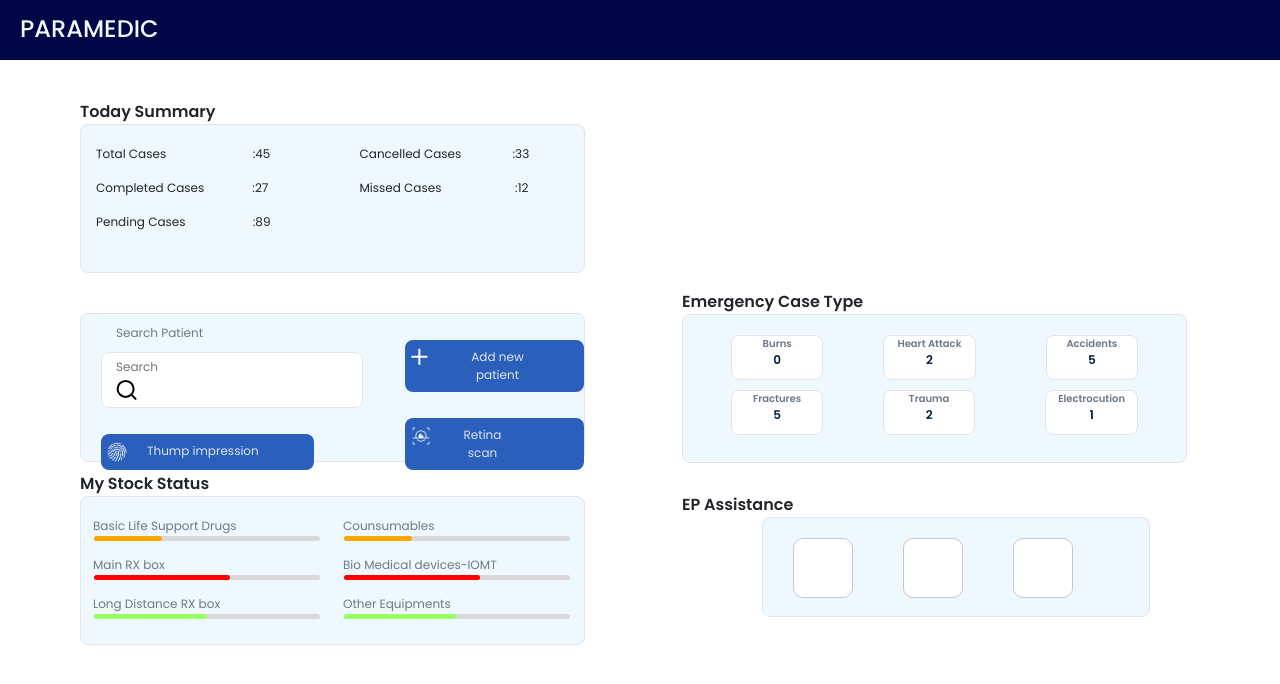
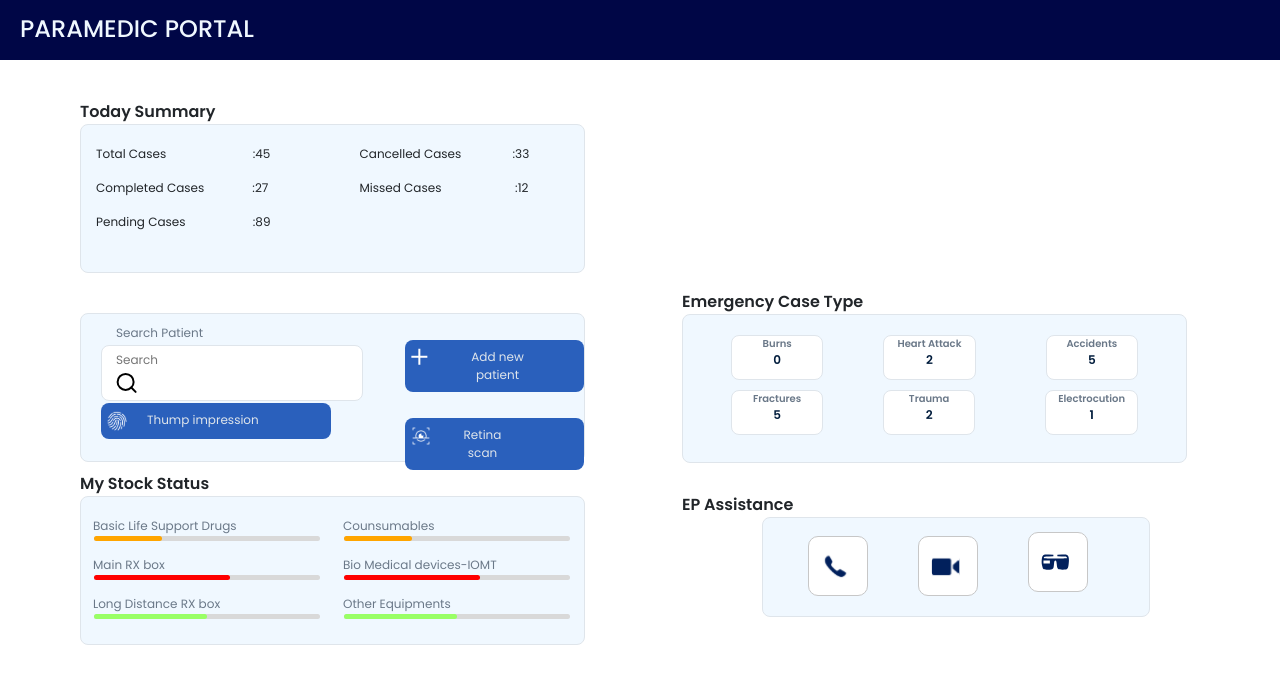
Before and after one commit to DeepanRajG/ainqa-med, a React (Create React App) app: page /landing in a window 1280 px wide. Shown: the top 684 px of the page. Built offline with nearby package versions, Linux system fonts and the light colour scheme.

Commit message:
landing screen with correct alignment
ep buttons with icon and patient id with correct alignment

```diff
--- a/src/css/App copy.css
+++ b/src/css/App copy.css
@@ -96,30 +96,22 @@ header {
   margin: 0px;
   margin-left: 35px;
   margin-top: 10px;
-
   font-size: 12px;
   color: #6A7888;
 
 }
 #src{
   margin-top: 10px;
-
   border: 0PX;
-
   margin-left: 20px;
-
   border-radius: 8px;
 font-size: 12px;
-
-
-
 /* White-Bg */
-
 background: #FFFFFF;
 /* Line & border */
-
 border: 1px solid #DFE5EB;
-
+position: relative;
+bottom:7px;
 }
 #thump{
 
@@ -128,16 +120,15 @@ border: 1px solid #DFE5EB;
   border: 0px;
   padding-top: 8px;
   padding-bottom: 8px;
-
-  padding-right: 55px;
-
-margin-top: 26px;
+  padding-right: 72px;
 margin-left: 20px;
 background-color: #2A60BC;
 color: #DFE5EB;
 border-radius: 8px;
 font-size: 12px;
-
+position: absolute;
+top:403px;
+bottom: px;
 }
 #new{
 
@@ -146,9 +137,7 @@ font-size: 12px;
   border: 0px;
   padding-top: 8px;
   padding-bottom: 8px;
-
   padding-right: 40px;
-
 margin-top: 26px;
 margin-left: 30px;
 background-color: #2A60BC;
@@ -221,6 +210,7 @@ font-size: 12px;
   border: 0px;
 
 }
+
 #thump span.icon {
   background: url(./img/thump.svg) no-repeat;
   float: left;
@@ -402,75 +392,76 @@ font-size: 12px;
 
 }
 #ep{
-
-
-
-
-
-
-
-
   margin-top: 20px;
 
+}
+#phone{
 
-
+  background-color: white;
+  border:1px solid rgb(199, 199, 199);
+  height:60px;
+  margin-left: 45px;
+  width:60px;
+  border-radius: 10px;
+  position:relative;
+  bottom:2px;
 
 }
-.phone{
+#phone span.icon{
+  background: url(./img/phone.svg) no-repeat;
+  float: left;
+  width: 40px;
+  height: 35px;
+  position: relative;
+  bottom:2px;
+  left:6px;
+  top:2px;
+}
+#video{
 
   background-color: white;
+  border:1px solid rgb(199, 199, 199);
+  height:60px;
+  width:60px;
+  border-radius: 10px;
+  margin-left: 100px;
+  margin-top: -60px;
 
-  border:1px solid rgb(199, 199, 199);
-
-  height:60px;
-  margin-left: 30px;
-  width:60px;
-
-
-  border-radius: 10px;
-
-
-
-
+position:relative;
+bottom:2px;
+right: 50px;
 
 }
-.video{
+#video span.icon{
+  background: url(./img/video.svg) no-repeat;
+  float: left;
+  width: 40px;
+  height: 35px;
+  position: relative;
+  bottom:2px;
+  left:6px;
+  top:2px;
+}
+
+#smart{
 
   background-color: white;
-
   border:1px solid rgb(199, 199, 199);
-
   height:60px;
-
   width:60px;
-
+  margin-left: 265px;
+  margin-top: -60px;
   border-radius: 10px;
-
-  margin-left: 140px;
-  margin-top: -60px;
-
-
-
+position:relative;
+bottom:30px;
 }
-
-.smart{
-
-  background-color: white;
-
-  border:1px solid rgb(199, 199, 199);
-
-  height:60px;
-
-  width:60px;
-  margin-left: 250px;
-  margin-top: -60px;
-
-  border-radius: 10px;
-
-
-
-
-
-
-
+#smart span.icon{
+  background: url(./img/glass.svg) no-repeat;
+  float: left;
+  width: 40px;
+  height: 35px;
+  position: relative;
+  bottom:2px;
+  left:6px;
+  top:9px;
 }
--- a/src/script/Landing.js
+++ b/src/script/Landing.js
@@ -14,7 +14,7 @@ function App() {
     <div style={{ display: 'block', }}>
 
       <header>
-        <h4 id="head">PARAMEDIC </h4>
+        <h4 id="head">PARAMEDIC PORTAL</h4>
       </header>
 
 
@@ -63,8 +63,6 @@ function App() {
                   <Col  >
                   <button id="thum" ><span class="icon"></span></button>
                   </Col>
-
-
 
                 </Row>
 
@@ -156,13 +154,12 @@ function App() {
           <form id="ep">
 
 
+<div id="EP">
 
-<div className='phone'></div>
-
-<div className='video'></div>
-
-<div className='smart'></div>
-
+<button id="phone" ><span class="icon"></span></button>
+<button  id="video" ><span class="icon"></span></button>
+<button id="smart" ><span class="icon"></span></button>
+</div>
 </form>
 
           </Col>
```
